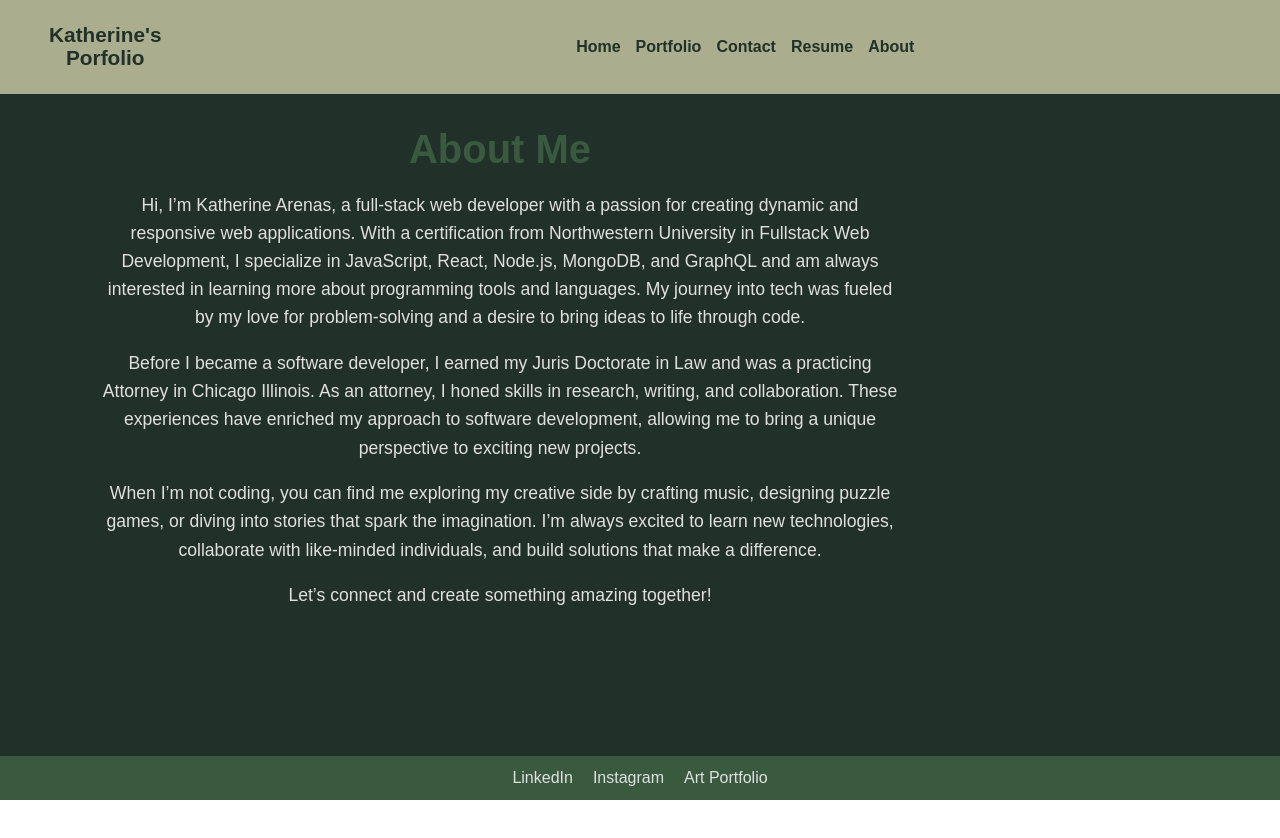
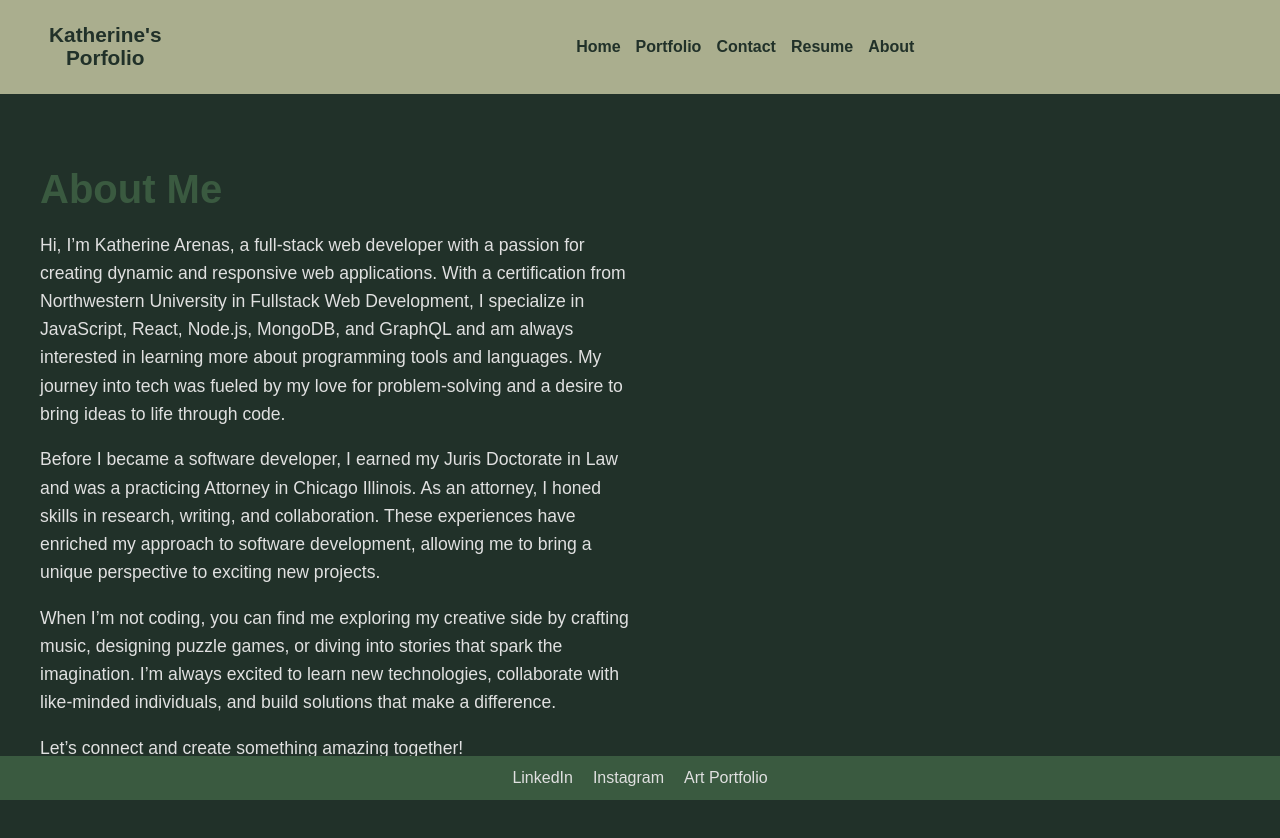
Before and after one commit to katherinearenas/react-portfolio, a React (Vite) app: page /about in a window 1280 px wide. Shown: the top 838 px of the page. Before the commit the page ends 800 px from the top, so only its background shows below. Built offline with nearby package versions, Linux system fonts and the light colour scheme.

Commit message:
fixed typo

```diff
--- a/src/App.css
+++ b/src/App.css
@@ -22,3 +22,14 @@ body {
   padding: 0; /* Removes any padding */
   box-sizing: border-box; /* Includes padding and border in the element's total width and height */
 }
+
+main {
+  flex: 1;
+  display: flex;
+  flex-direction: column;
+  align-items: center;
+  justify-content: center;
+  max-width: 900px;
+  width: 75%;
+  padding: 5%
+}
--- a/src/App.jsx
+++ b/src/App.jsx
@@ -1,7 +1,7 @@
 import React from "react";
 import { BrowserRouter as Router, Route, Routes } from "react-router-dom";
 import Header from "./components/Header";
-import NavBar from "./components/Navigation";
+// import NavBar from "./components/Navigation";
 import Footer from "./components/Footer";
 import About from "./pages/About";
 import Portfolio from "./pages/Portfolio";
--- a/src/pages/Resume.jsx
+++ b/src/pages/Resume.jsx
@@ -52,7 +52,7 @@ function Resume() {
             </ul>
           </li>
           <li>
-            <strong>Associate Attorney</strong> | Barnes & Mitchell | Chicago, IL | February 2018 - September 2019
+            <strong>Associate Attorney</strong> | Barnes & Mitchell | Chicago, IL | February 2018 - September 2018
             <ul>
               <li>Appeared for status calls in Cook County and Will County Court.</li>
               <li>Wrote detailed presentation notes for hearings on insurance coverage issues.</li>
--- a/src/pages/style/about.css
+++ b/src/pages/style/about.css
@@ -1,8 +1,9 @@
 .about-container {
   max-width: 800px;
   margin: 0 auto;
-  padding: 100px;
-  text-align: center;
+  padding-top: 100px;
+  padding-bottom: 100px;
+  justify-content: center;
 }
 
 .about-container h1 {
--- a/src/pages/style/contact.css
+++ b/src/pages/style/contact.css
@@ -3,12 +3,14 @@
     margin: 0 auto;
     padding: 100px;
     text-align: center;
+    /* align-items: center; */
   }
 
   .contact-form {
     display: flex;
     flex-direction: column;
     gap: 15px;
+    align-items: center;
   }
 
   .contact-form label {
--- a/src/pages/style/home.css
+++ b/src/pages/style/home.css
@@ -1,6 +1,7 @@
 .home-container {
     text-align: center;
-    padding: 100px;
+    padding-top: 100px;
+    padding-bottom: 100px;
   }
 
   .cards-container {
--- a/src/pages/style/portfolio.css
+++ b/src/pages/style/portfolio.css
@@ -1,5 +1,6 @@
 .portfolio-container {
-    padding: 100px;
+    padding-top: 100px;
+    padding-bottom: 100px;
     text-align: center;
 
   }
--- a/src/pages/style/resume.css
+++ b/src/pages/style/resume.css
@@ -1,5 +1,6 @@
 .resume-container {
-    padding: 100px;
+    padding-top: 100px;
+    padding-bottom: 100px;
     max-width: 800px;
     margin: 0 auto;
     align-items: center ;
```
